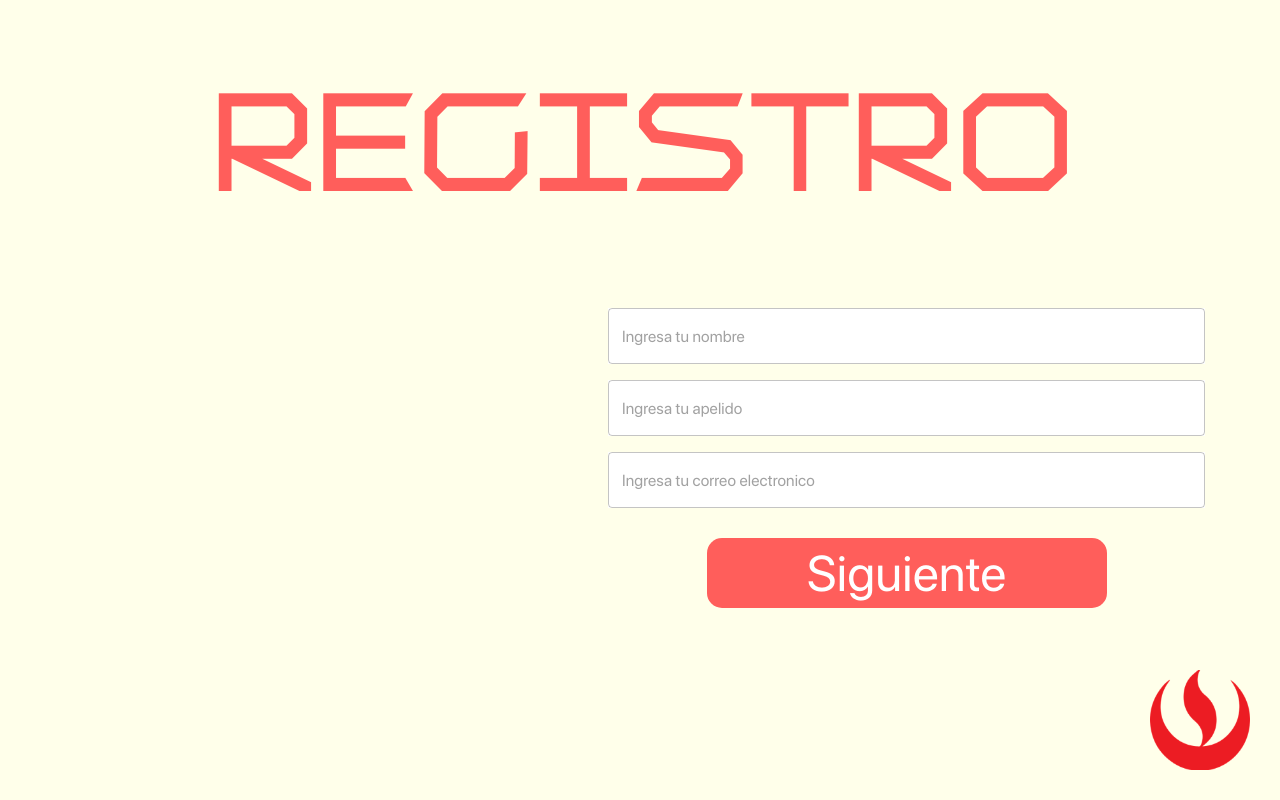
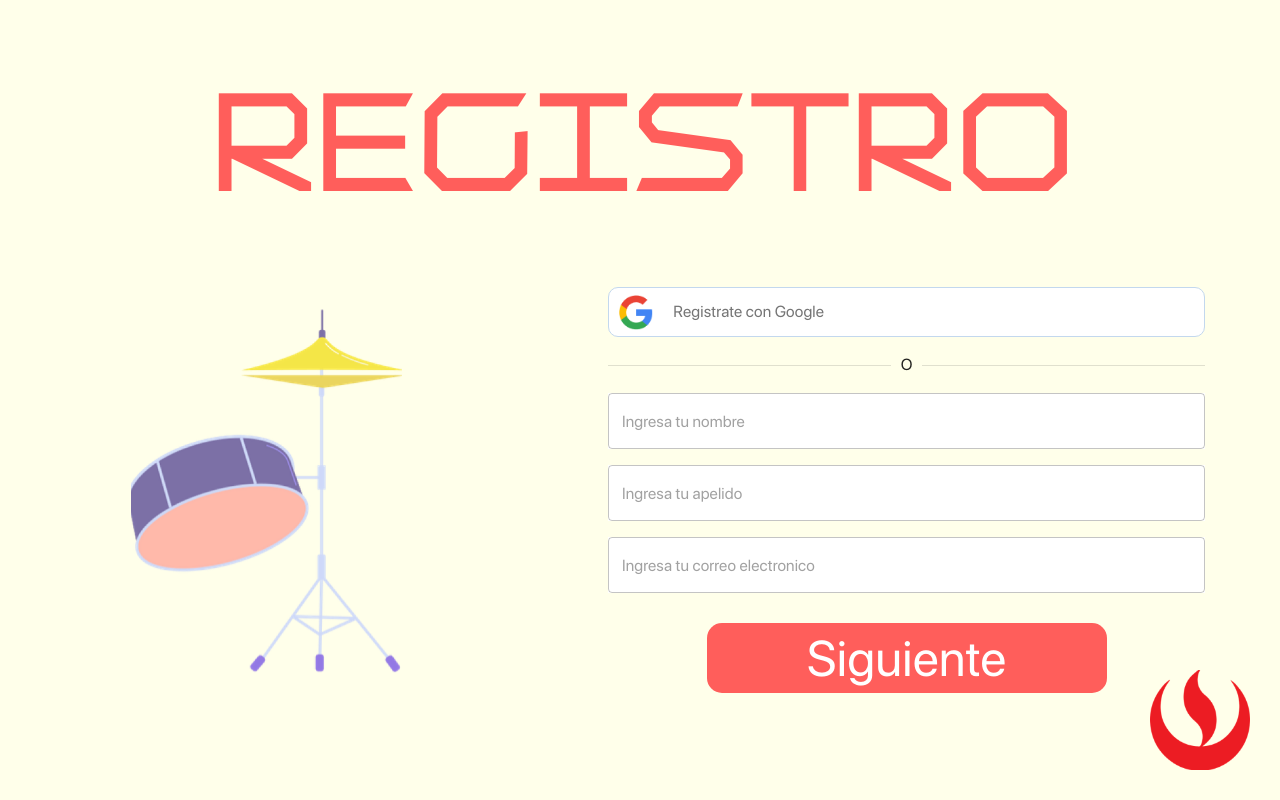
Before and after one commit to AdrianCAmes/Yatawaki_Web, a React (Create React App) app: page /register in a window 1280 px wide. Built offline with nearby package versions, Linux system fonts and the light colour scheme.

Commit message:
Actualizados estilos de register y login

```diff
--- a/src/App.css
+++ b/src/App.css
@@ -20,6 +20,14 @@
  .title-font {
      font-family: 'Kubots' !important;
      font-weight: 1000 !important;
+ }
+
+ .hover {
+     cursor: pointer;
+ }
+
+ .hover:hover {
+     opacity: 0.9;
  }
 
  /* end Shared */
--- a/src/pages/Login.js
+++ b/src/pages/Login.js
@@ -74,7 +74,7 @@ const Login = () => {
                         />
 
                         {loading && <CircularProgress />}
-                        <Box sx={buttonStyle} onClick={() => { authenticate() }}>
+                        <Box className="hover" sx={buttonStyle} onClick={() => { authenticate() }}>
                             <Typography className="title-button"> Iniciar</Typography>
                         </Box>
                     </Grid>
--- a/src/pages/Register.js
+++ b/src/pages/Register.js
@@ -1,4 +1,4 @@
-import { Box, Checkbox, CircularProgress, FormControlLabel, Grid, InputAdornment, Paper, TextField, Typography } from "@mui/material";
+import { Box, Checkbox, CircularProgress, Divider, FormControlLabel, Grid, InputAdornment, Paper, TextField, Typography } from "@mui/material";
 import { Lock } from "@mui/icons-material";
 import React from "react";
 import UserApi from "../apis/user-apis";
@@ -6,6 +6,8 @@ import SnackBarContext from "../context/snack-bar-context";
 import { useNavigate } from "react-router-dom";
 import ImageAutoSlider from "../components/ImageAutoSlider";
 import logo_upc from '../assets/Logo UPC.png';
+import googleIcon from '../assets/google.png';
+import { height } from "@mui/system";
 
 let buttonStyle = { width: ['300px', '300px', '400px'], height: '70px', borderRadius: '15px', mx: 'auto', backgroundColor: 'secondary.main', display: 'flex', justifyContent: 'center', alignItems: 'center', fontWeight: 'bold', mt: '30px' };
 
@@ -76,7 +78,6 @@ const Register = () => {
             setLoading(true);
             UserApi.register(nickname, password, firstname, lastname, mail)
                 .then(response => {
-                    console.log(response);
                     snackBarContext.onOpen({
                         severity: "success",
                         message: "Registrado correctamente"
@@ -129,7 +130,7 @@ const Register = () => {
             <Paper square={true} sx={{ backgroundColor: 'primary.light', height: '100%' }} elevation={0}>
                 <Typography textAlign='center' className="title-font title-login" >REGISTRO</Typography>
 
-                <Grid container justifyContent='center' alignItems='center'>
+                <Grid container justifyContent='center' alignItems='center' height='60vh'>
                     <Grid item xs={5} >
                         <Box sx={{ justifyContent: 'center', alignContent: 'center', display: 'flex', height: '400px' }}>
                             <ImageAutoSlider></ImageAutoSlider>
@@ -137,15 +138,23 @@ const Register = () => {
 
                     </Grid>
 
-                    <Grid item xs={7} >
+                    <Grid item xs={7}>
 
                         {step === 1 ? (
                             <div style={{ display: 'flex', flexDirection: 'column', justifyContent: 'center', alignItems: 'center' }}>
+
+                                <div className="hover" style={{ width: '80%', height:'50px', display: 'flex', justifyContent: 'start', alignItems: 'center', backgroundColor:'#FFFFFF', borderRadius:'10px', border: '1px solid #C3D8EE' }}>
+                                    <img style={{ height: '35px', marginLeft:'10px' }} src={googleIcon} />
+                                    <Typography marginLeft='20px' color='#757575'>Registrate con Google</Typography>
+                                </div>
+
+                                <Divider sx={{ width: '80%', mt: 2, }}>O</Divider>
+
                                 <TextField error={firstnameError} placeholder="Ingresa tu nombre" sx={{ width: '80%', mt: 2, backgroundColor: '#FFF' }} onChange={(event) => setFirstname(event.target.value)}></TextField>
                                 <TextField error={lastnameError} placeholder="Ingresa tu apelido" sx={{ width: '80%', mt: 2, backgroundColor: '#FFF' }} onChange={(event) => setLastname(event.target.value)}></TextField>
                                 <TextField error={mailError} placeholder="Ingresa tu correo electronico" sx={{ width: '80%', mt: 2, backgroundColor: '#FFF' }} onChange={(event) => setMail(event.target.value)}></TextField>
 
-                                <Box sx={buttonStyle} onClick={() => { nextStep() }}>
+                                <Box className="hover" sx={buttonStyle} onClick={() => { nextStep() }}>
                                     <Typography className="title-button"> Siguiente</Typography>
                                 </Box>
                             </div>
@@ -166,12 +175,12 @@ const Register = () => {
 
                                 />
 
-                                <div style={{ width: '80%'}}>
-                                    <FormControlLabel sx={{ alignSelf: 'self-start'}} control={<Checkbox checked={terms} onClick={() => { setTerms(!terms) }} />} label="Estoy de acuerdo con los términos y condiciones" />
+                                <div style={{ width: '80%' }}>
+                                    <FormControlLabel sx={{ alignSelf: 'self-start' }} control={<Checkbox checked={terms} onClick={() => { setTerms(!terms) }} />} label="Estoy de acuerdo con los términos y condiciones" />
 
                                 </div>
                                 {loading && <CircularProgress />}
-                                <Box sx={buttonStyle} onClick={() => { register() }}>
+                                <Box className="hover" sx={buttonStyle} onClick={() => { register() }}>
                                     <Typography className="title-button"> Registrarme</Typography>
                                 </Box>
                             </div>
--- a/src/pages/Splashscreen.js
+++ b/src/pages/Splashscreen.js
@@ -27,12 +27,12 @@ const Splashscreen = () => {
                     <Typography className="title-font title-logo" > YATAWAKI</Typography>
                     <Grid container direction="row" justifyContent="center" alignItems="center" sx={{ mt: 9 }}>
                         <Grid item>
-                            <Box onClick={() => { navigateRegister() }} sx={buttonStyle}>
+                            <Box className="hover" onClick={() => { navigateRegister() }} sx={buttonStyle}>
                                 <Typography className="title-font title-button" > REGISTRATE</Typography>
                             </Box>
                         </Grid>
                         <Grid item>
-                            <Box sx={buttonStyle} onClick={() => { navigateLogin() }}>
+                            <Box className="hover" sx={buttonStyle} onClick={() => { navigateLogin() }}>
                                 <Typography className="title-font title-button" > LOGIN</Typography>
                             </Box>
                         </Grid>
--- a/src/pages/YatawakiMenu.js
+++ b/src/pages/YatawakiMenu.js
@@ -43,7 +43,6 @@ const YatawakiMenu = () => {
 
         UserUnlockableApi.findSymphoniesByUser()
             .then(response => {
-                console.log(response.data);
                 setSymphonies(response.data);
             })
             .catch(err => {
--- a/src/pages/components/AppBarYatawaki.js
+++ b/src/pages/components/AppBarYatawaki.js
@@ -30,7 +30,6 @@ const AppBarYatawaki = () => {
         setLoading(true);
         UserApi.resume()
             .then(response => {
-                console.log(response.data);
                 setResume(response.data)
             })
             .catch(err => {
```
Also changed, not shown: src/assets/google.png (added).
